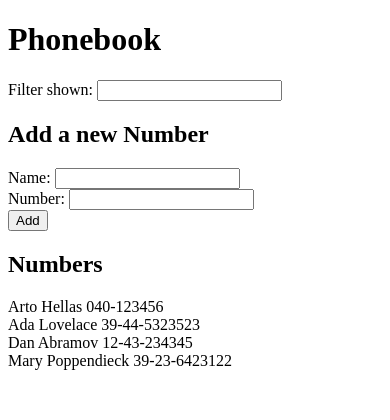
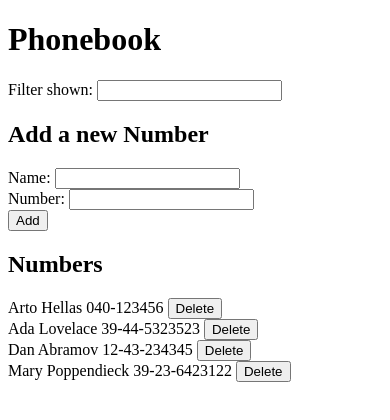
Before and after one commit to y-hagedorn/Full-Stack-open-Exercises, a React (Vite) app in the folder part2/phonebook/: page / in a window 390 px wide. Shown: the top 420 px of the page. Built offline with nearby package versions, Linux system fonts and the light colour scheme; data requests are answered from the project's data file.

Commit message:
Exercise 2.14 phonebook: add deletion of entries

```diff
--- a/part2/phonebook/src/components/PersonList.jsx
+++ b/part2/phonebook/src/components/PersonList.jsx
@@ -1,14 +1,35 @@
+import personService from '../services/persons'
+
 const PersonList = ({ persons, filterName }) => {
 
   const personsToShow = persons.filter(person =>
     person.name.toLowerCase().includes(filterName.toLowerCase())
   )
 
+  const deletePersonOf = (id) => {
+    console.log(`delete person with ${id}`)
+
+    if (window.confirm(`Do you really want to delete '${persons.find(person => person.id === id)?.name}'?`)) {
+      personService
+        .deletePerson(id)
+        .then(
+          deletedPerson => {
+            console.log(deletedPerson)
+            console.log(`deleted person with id: ${id}`)
+          })
+        .catch(error => {
+          console.log('request failed')
+          alert(
+            `'${persons.find(person => person.id === id)?.name}' was already deleted from server`      )
+        })
+    }
+  }
+
   return (
     <div>
       {personsToShow.map(person =>
         <div key={person.name}>
-            {person.name} {person.number}
+          {person.name} {person.number} <button onClick={() => deletePersonOf(person.id)}>Delete</button>
         </div>
       )}
     </div>
--- a/part2/phonebook/src/services/persons.js
+++ b/part2/phonebook/src/services/persons.js
@@ -11,4 +11,9 @@ const create = newObject => {
     return request.then(response => response.data)
 }
 
-export default { getAll, create, }
+const deletePerson = (id) => {
+    const request = axios.delete(`${baseUrl}/${id}`)
+    return request.then(response => response.data)
+}
+
+export default { getAll, create, deletePerson }
```
Also changed, not shown: part2/phonebook/src/App.jsx (+15 -3 lines). Lines whose indentation alone changed are shown as unchanged.
